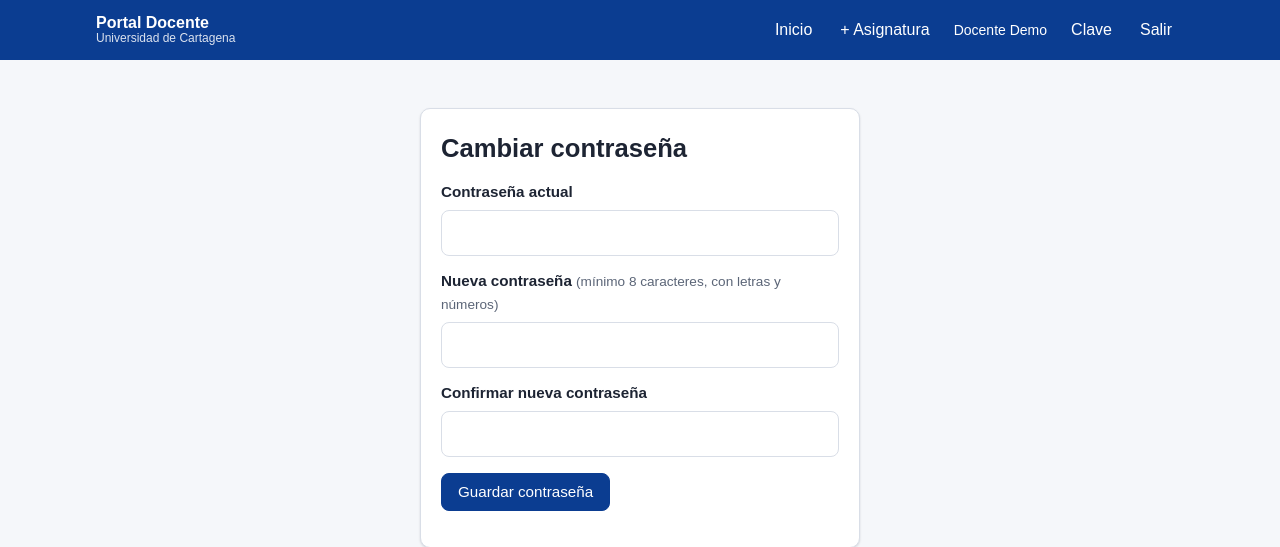
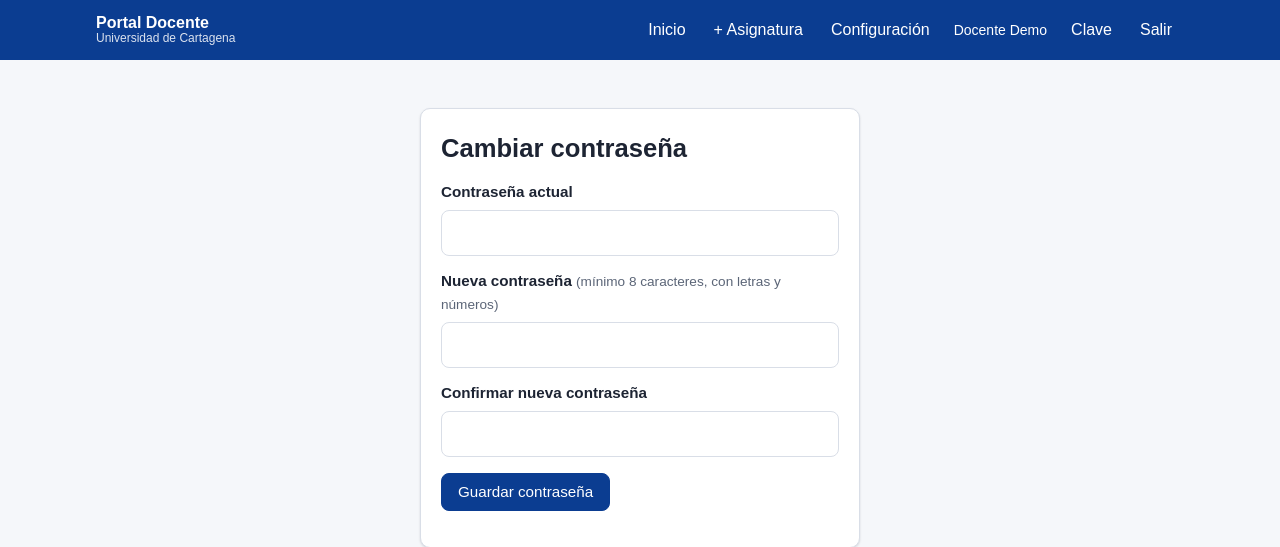
Before and after one commit to carloscuestay/portal-docente-udc, a Laravel app: page /cambiar-clave in a window 1280 px wide. Shown: the top 547 px of the page. Run offline with Laravel 12, Linux system fonts and the light colour scheme; a user stored in the database is signed in; data comes from the database, SQL or seed files in the repository.

Commit message:
Encabezado con logos y enlace a Configuracion

```diff
--- a/resources/views/layouts/app.blade.php
+++ b/resources/views/layouts/app.blade.php
@@ -5,20 +5,28 @@
     <meta name="viewport" content="width=device-width, initial-scale=1">
     <meta name="csrf-token" content="{{ csrf_token() }}">
     <title>@yield('title', 'Inicio') · {{ config('app.name') }}</title>
-    <link rel="stylesheet" href="{{ asset('css/app.css') }}?v=1">
+    <link rel="stylesheet" href="{{ asset('css/app.css') }}?v=2">
 </head>
 <body>
 <header class="topbar">
     <div class="container">
+        @if(config('portal.logo') || config('portal.logo_secondary'))
+        <a class="brand-logos" href="{{ auth()->check() ? route('dashboard') : route('home') }}" aria-label="{{ config('app.name') }}">
+            @if(config('portal.logo'))<img src="{{ \Illuminate\Support\Str::startsWith(config('portal.logo'), 'http') ? config('portal.logo') : asset(config('portal.logo')) }}" alt="{{ config('portal.institution') }}">@endif
+            @if(config('portal.logo_secondary'))<img src="{{ \Illuminate\Support\Str::startsWith(config('portal.logo_secondary'), 'http') ? config('portal.logo_secondary') : asset(config('portal.logo_secondary')) }}" alt="{{ config('app.name') }}">@endif
+        </a>
+        @else
         <a class="brand" href="{{ auth()->check() ? route('dashboard') : route('home') }}">
             {{ config('app.name') }}
             <small>{{ config('portal.institution') }}</small>
         </a>
+        @endif
         <nav>
             @auth
                 <a href="{{ route('dashboard') }}">Inicio</a>
                 @if(auth()->user()->isTeacher())
                     <a href="{{ route('teacher.subjects.create') }}">+ Asignatura</a>
+                    <a href="{{ route('teacher.settings.edit') }}">Configuración</a>
                 @endif
                 <span class="small" style="padding:0 8px">
                     @if(auth()->user()->avatar_url)<img class="avatar" src="{{ auth()->user()->avatar_url }}" alt="" referrerpolicy="no-referrer">@endif
```
